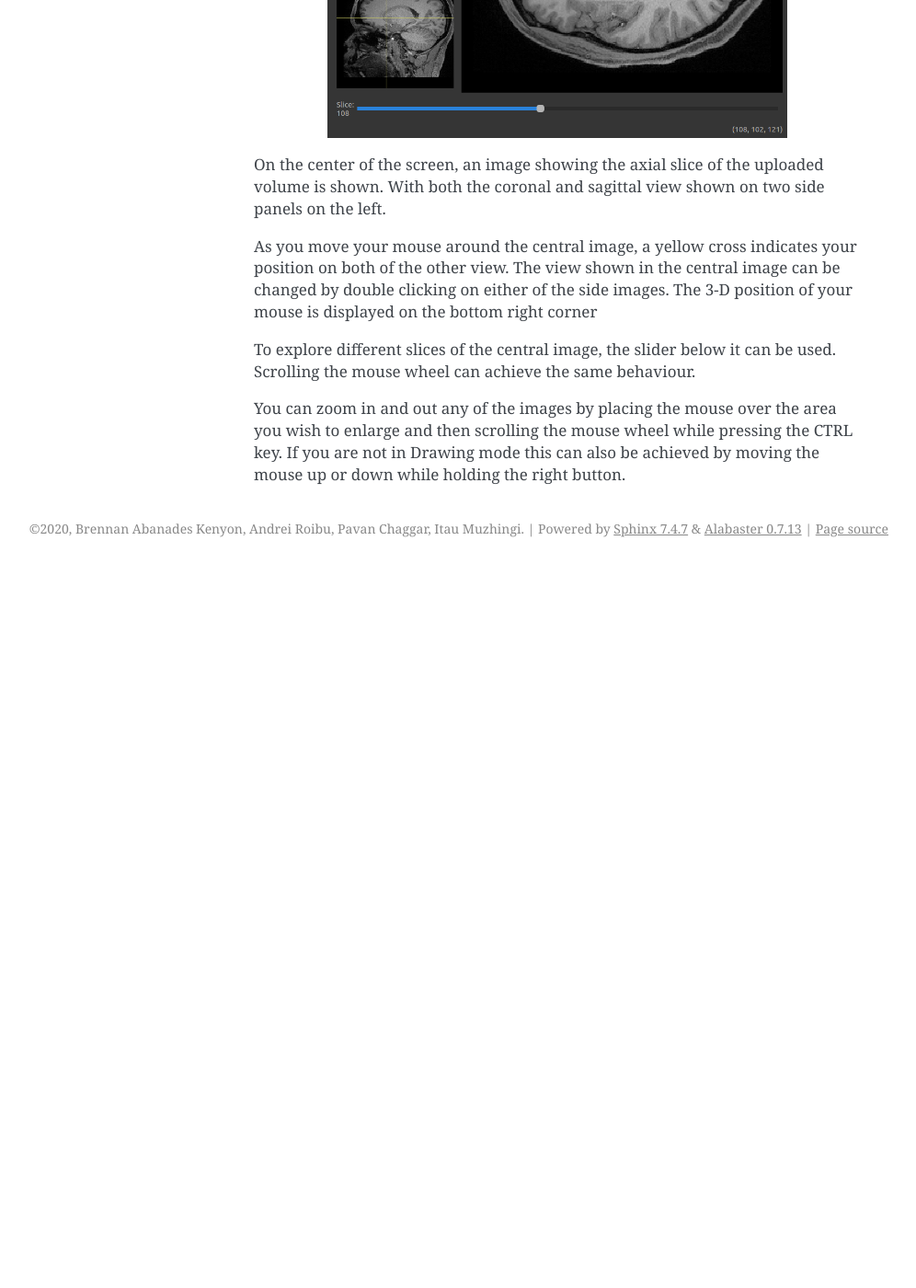
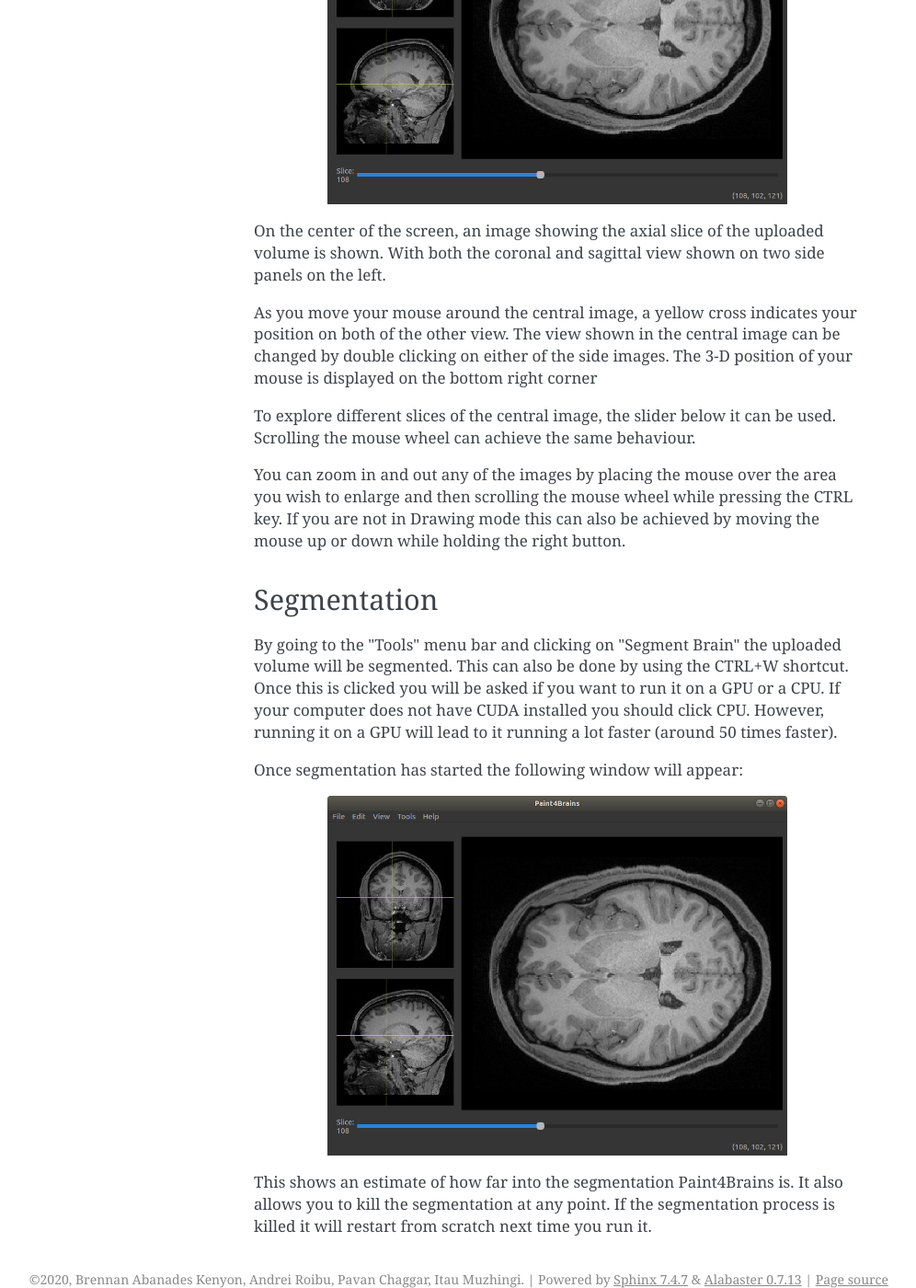
Before and after one commit to SABS-R3-projects/Paint4Brains, a Sphinx documentation site: the page built from docs/source/basic.rst, in a window 1280 px wide and 1400 px high, scrolled down 815 px. Shown: the whole window at 92% size, without its empty margins (144-1140 px from the left). Built offline with Sphinx 7.4.7, drawn with Linux system fonts in a browser that asks for light colours; before the commit the page ends 1429 px from its top, so only the background shows below that; some of the changed text lies outside the part shown.

```diff
--- a/docs/source/basic.rst
+++ b/docs/source/basic.rst
@@ -1,5 +1,9 @@
 Basic Usage
 ===========
+
+
+Getting started
+---------------
 
 When you open the Paint4Brains application, a window asking you to "Load brain MRI" will appear. Here you can select the NIfTI file you wish to open in a directory of your system.
 
@@ -24,3 +28,17 @@
 To explore different slices of the central image, the slider below it can be used. Scrolling the mouse wheel can achieve the same behaviour.
 
 You can zoom in and out any of the images by placing the mouse over the area you wish to enlarge and then scrolling the mouse wheel while pressing the CTRL key. If you are not in Drawing mode this can also be achieved by moving the mouse up or down while holding the right button.
+
+Segmentation
+------------
+
+By going to the "Tools" menu bar and clicking on "Segment Brain" the uploaded volume will be segmented. This can also be done by using the CTRL+W shortcut. Once this is clicked you will be asked if you want to run it on a GPU or a CPU. If your computer does not have CUDA installed you should click CPU. However, running it on a GPU will lead to it running a lot faster (around 50 times faster).
+
+Once segmentation has started the following window will appear:
+
+.. image:: _static/screenshots/Plain_window.png
+  :width: 500
+  :alt: Loading Screen Example
+  :align: center
+
+This shows an estimate of how far into the segmentation Paint4Brains is. It also allows you to kill the segmentation at any point. If the segmentation process is killed it will restart from scratch next time you run it.
```
Also changed, not shown: .readthedocs.yml, docs/source/_static/screenshots/Segmenting.png (added).
